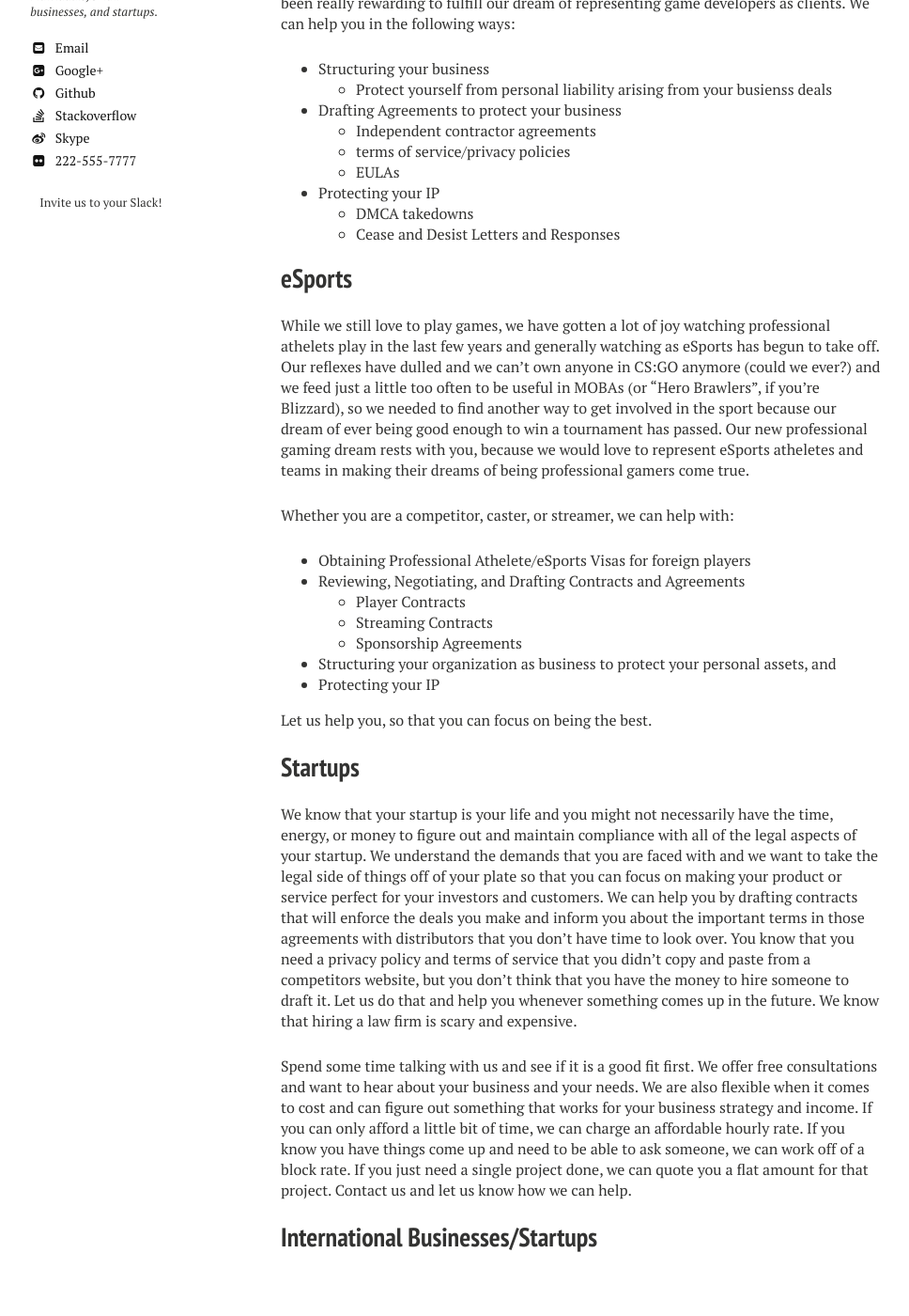
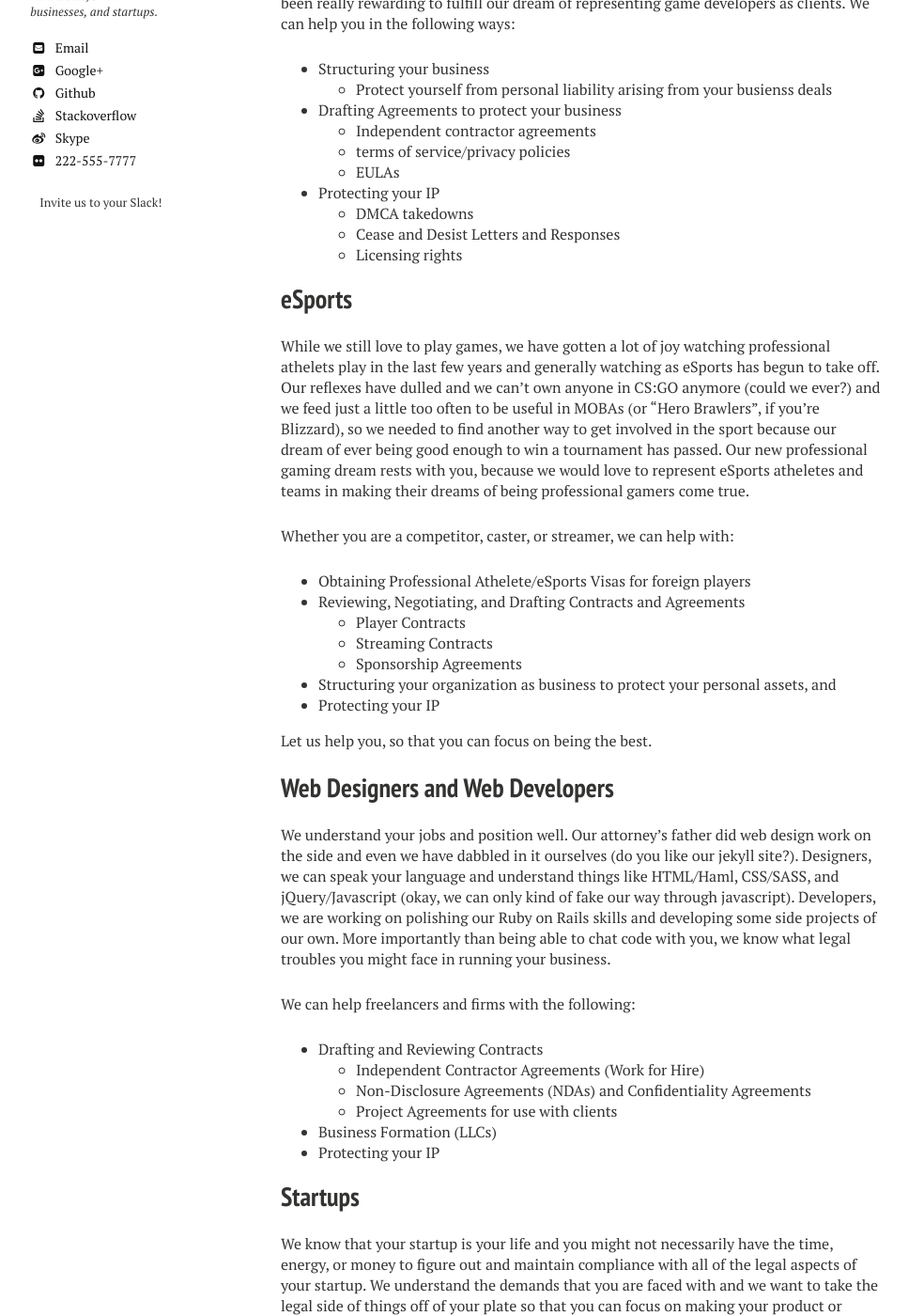
Before and after one commit to nerdyfergy/blg-site-mm3, a Jekyll site: the page built from industries/index.md, in a window 1280 px wide and 1400 px high, scrolled down 845 px. Shown: the whole window at 94% size, without its empty margins (21-989 px from the left). Built offline with Jekyll 4.4.1, drawn with Linux system fonts in a browser that asks for light colours; some of the changed text lies outside the part shown.

Commit message:
Update index.md

```diff
--- a/industries/index.md
+++ b/industries/index.md
@@ -24,6 +24,7 @@ We might have grown up, but we have never grown out of gaming. Helping indie gam
 * Protecting your IP
   * DMCA takedowns
   * Cease and Desist Letters and Responses
+  * Licensing rights
 
 ## eSports
 While we still love to play games, we have gotten a lot of joy watching professional athelets play in the last few years and generally watching as eSports has begun to take off. Our reflexes have dulled and we can't own anyone in CS:GO anymore (could we ever?) and we feed just a little too often to be useful in MOBAs (or "Hero Brawlers", if you're Blizzard), so we needed to find another way to get involved in the sport because our dream of ever being good enough to win a tournament has passed. Our new professional gaming dream rests with you, because we would love to represent eSports atheletes and teams in making their dreams of being professional gamers come true.
@@ -40,11 +41,21 @@ Whether you are a competitor, caster, or streamer, we can help with:
 
 Let us help you, so that you can focus on being the best.
 
+## Web Designers and Web Developers
+We understand your jobs and position well. Our attorney's father did web design work on the side and even we have dabbled in it ourselves (do you like our jekyll site?). Designers, we can speak your language and understand things like HTML/Haml, CSS/SASS, and jQuery/Javascript (okay, we can only kind of fake our way through javascript). Developers, we are working on polishing our Ruby on Rails skills and developing some side projects of our own. More importantly than being able to chat code with you, we know what legal troubles you might face in running your business.
+
+We can help freelancers and firms with the following:
+
+* Drafting and Reviewing Contracts
+  * Independent Contractor Agreements (Work for Hire)
+  * Non-Disclosure Agreements (NDAs) and Confidentiality Agreements
+  * Project Agreements for use with clients
+* Business Formation (LLCs)
+* Protecting your IP
+
 ## Startups
 We know that your startup is your life and you might not necessarily have the time, energy, or money to figure out and maintain compliance with all of the legal aspects of your startup. We understand the demands that you are faced with and we want to take the legal side of things off of your plate so that you can focus on making your product or service perfect for your investors and customers. We can help you by drafting contracts that will enforce the deals you make and inform you about the important terms in those agreements with distributors that you don't have time to look over. You know that you need a privacy policy and terms of service that you didn't copy and paste from a competitors website, but you don't think that you have the money to hire someone to draft it. Let us do that and help you whenever something comes up in the future. We know that hiring a law firm is scary and expensive.
 
 Spend some time talking with us and see if it is a good fit first. We offer free consultations and want to hear about your business and your needs. We are also flexible when it comes to cost and can figure out something that works for your business strategy and income. If you can only afford a little bit of time, we can charge an affordable hourly rate. If you know you have things come up and need to be able to ask someone, we can work off of a block rate. If you just need a single project done, we can quote you a flat amount for that project. Contact us and let us know how we can help.
 
-
-
 ## International Businesses/Startups
```
